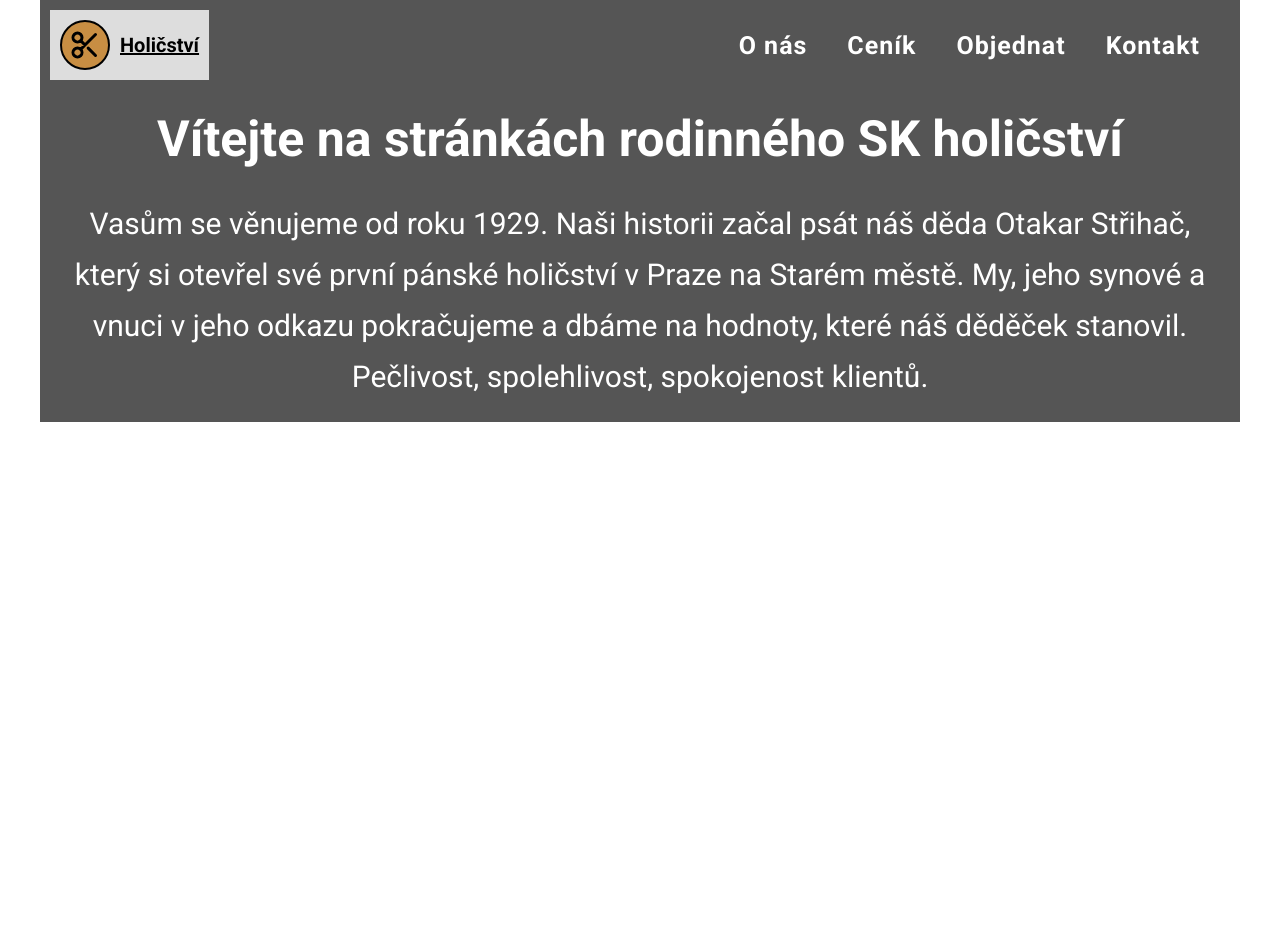
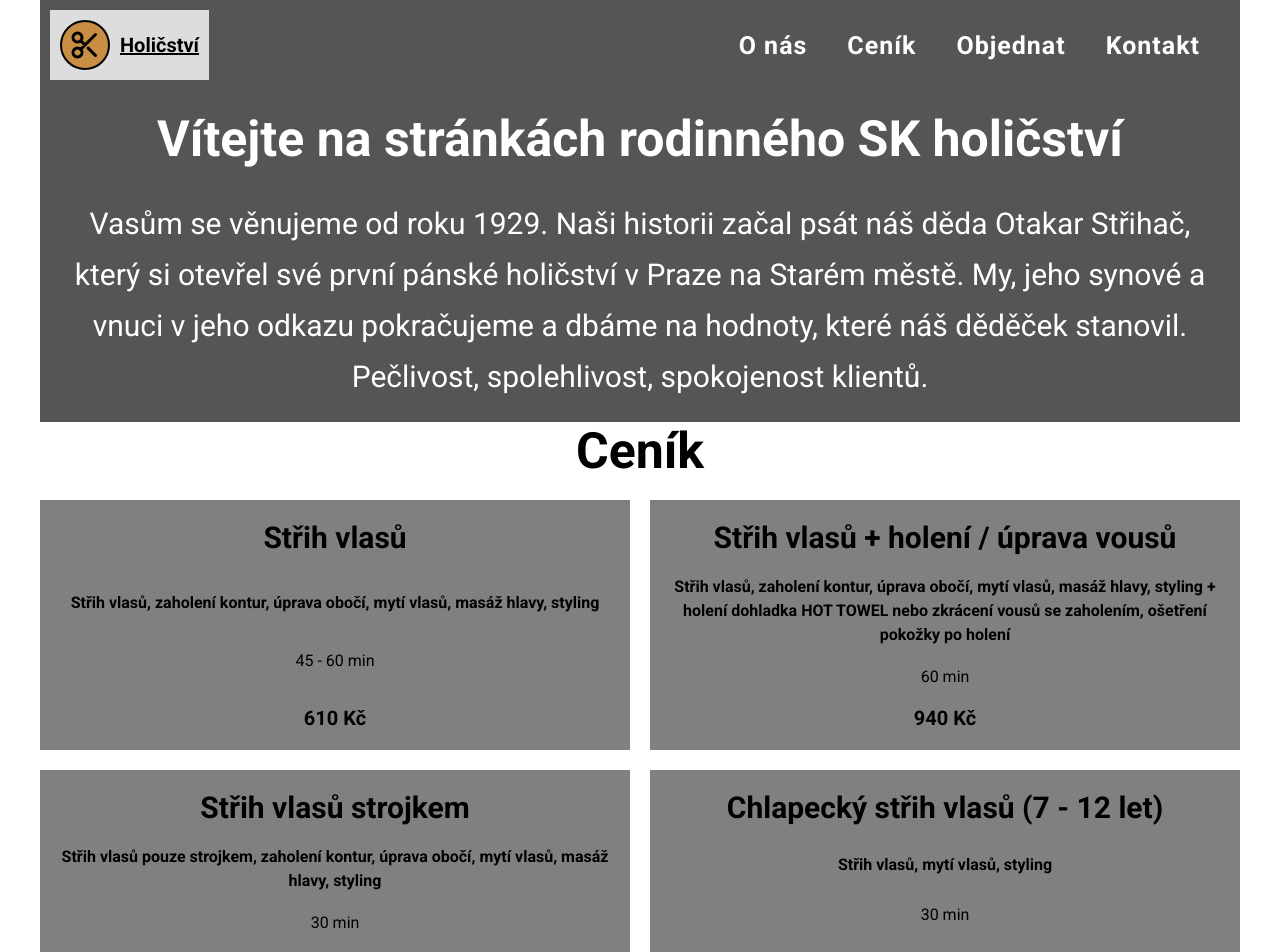
Before and after one commit to KarelSmola/Holicstvi, a React (Create React App) app: page / in a window 1280 px wide. Shown: the top 952 px of the page. Before the commit the page ends 800 px from the top, so only its background shows below. Built offline with nearby package versions, Linux system fonts and the light colour scheme.

Commit message:
Pricelist added

```diff
--- a/src/App.js
+++ b/src/App.js
@@ -1,12 +1,14 @@
 import React from "react";
 import Navigation from "./components/Navigation";
 import Hero from "./components/Hero";
+import Pricelist from "./components/Pricelist";
 
 const App = () => {
   return (
     <main>
       <Navigation />
       <Hero />
+      <Pricelist />
     </main>
   );
 };
--- a/src/components/Pricelist.js
+++ b/src/components/Pricelist.js
@@ -3,7 +3,64 @@ import React from "react";
 import classes from "./Pricelist.module.css";
 
 const Pricelist = () => {
-  return <div className={classes.pricelist}></div>;
+  return (
+    <div className={classes.pricelist}>
+      <h1 className={classes.title}>Ceník</h1>
+      <div className={classes["service-box"]}>
+        <h2 className={classes["service-title"]}>Střih vlasů</h2>
+        <p className={classes["service-text"]}>
+          Střih vlasů, zaholení kontur, úprava obočí, mytí vlasů, masáž hlavy,
+          styling
+        </p>
+        <p className={classes["service-time"]}>45 - 60 min</p>
+        <p className={classes["service-price"]}>610 Kč</p>
+      </div>
+
+      <div className={classes["service-box"]}>
+        <h2 className={classes["service-title"]}>
+          Střih vlasů + holení / úprava vousů
+        </h2>
+        <p className={classes["service-text"]}>
+          Střih vlasů, zaholení kontur, úprava obočí, mytí vlasů, masáž hlavy,
+          styling + holení dohladka HOT TOWEL nebo zkrácení vousů se zaholením,
+          ošetření pokožky po holení
+        </p>
+        <p className={classes["service-time"]}>60 min</p>
+        <p className={classes["service-price"]}>940 Kč</p>
+      </div>
+
+      <div className={classes["service-box"]}>
+        <h2 className={classes["service-title"]}>Střih vlasů strojkem</h2>
+        <p className={classes["service-text"]}>
+          Střih vlasů pouze strojkem, zaholení kontur, úprava obočí, mytí vlasů,
+          masáž hlavy, styling
+        </p>
+        <p className={classes["service-time"]}>30 min</p>
+        <p className={classes["service-price"]}>400 Kč</p>
+      </div>
+
+      <div className={classes["service-box"]}>
+        <h2 className={classes["service-title"]}>
+          Chlapecký střih vlasů (7 - 12 let)
+        </h2>
+        <p className={classes["service-text"]}>
+          Střih vlasů, mytí vlasů, styling
+        </p>
+        <p className={classes["service-time"]}>30 min</p>
+        <p className={classes["service-price"]}>500 Kč</p>
+      </div>
+
+      <div className={classes["service-box"]}>
+        <h2 className={classes["service-title"]}>Holení / úprava vousů</h2>
+        <p className={classes["service-text"]}>
+          Holení dohladka HOT TOWEL nebo zkrácení vousů se zaholením, ošetření
+          pokožky po holení
+        </p>
+        <p className={classes["service-time"]}>30 min</p>
+        <p className={classes["service-price"]}>450 Kč</p>
+      </div>
+    </div>
+  );
 };
 
 export default Pricelist;
--- a/src/components/Pricelist.module.css
+++ b/src/components/Pricelist.module.css
@@ -0,0 +1,42 @@
+.pricelist {
+  display: grid;
+  grid-template-columns: 1fr 1fr;
+  justify-items: center;
+  gap: 2rem;
+}
+
+.title {
+  grid-column: 1 / -1;
+  font-size: 5rem;
+}
+
+.service-box {
+  display: flex;
+  flex-direction: column;
+  justify-content: space-between;
+  align-items: center;
+  gap: 2rem;
+  padding: 2rem;
+  background-color: grey;
+  width: 100%;
+}
+
+.service-title {
+  font-size: 3rem;
+}
+
+.service-text {
+  font-size: 1.6rem;
+  font-weight: 700;
+  text-align: center;
+  line-height: 1.5;
+}
+
+.service-time {
+  font-size: 1.6rem;
+}
+
+.service-price {
+  font-size: 2rem;
+  font-weight: 700;
+}
```
